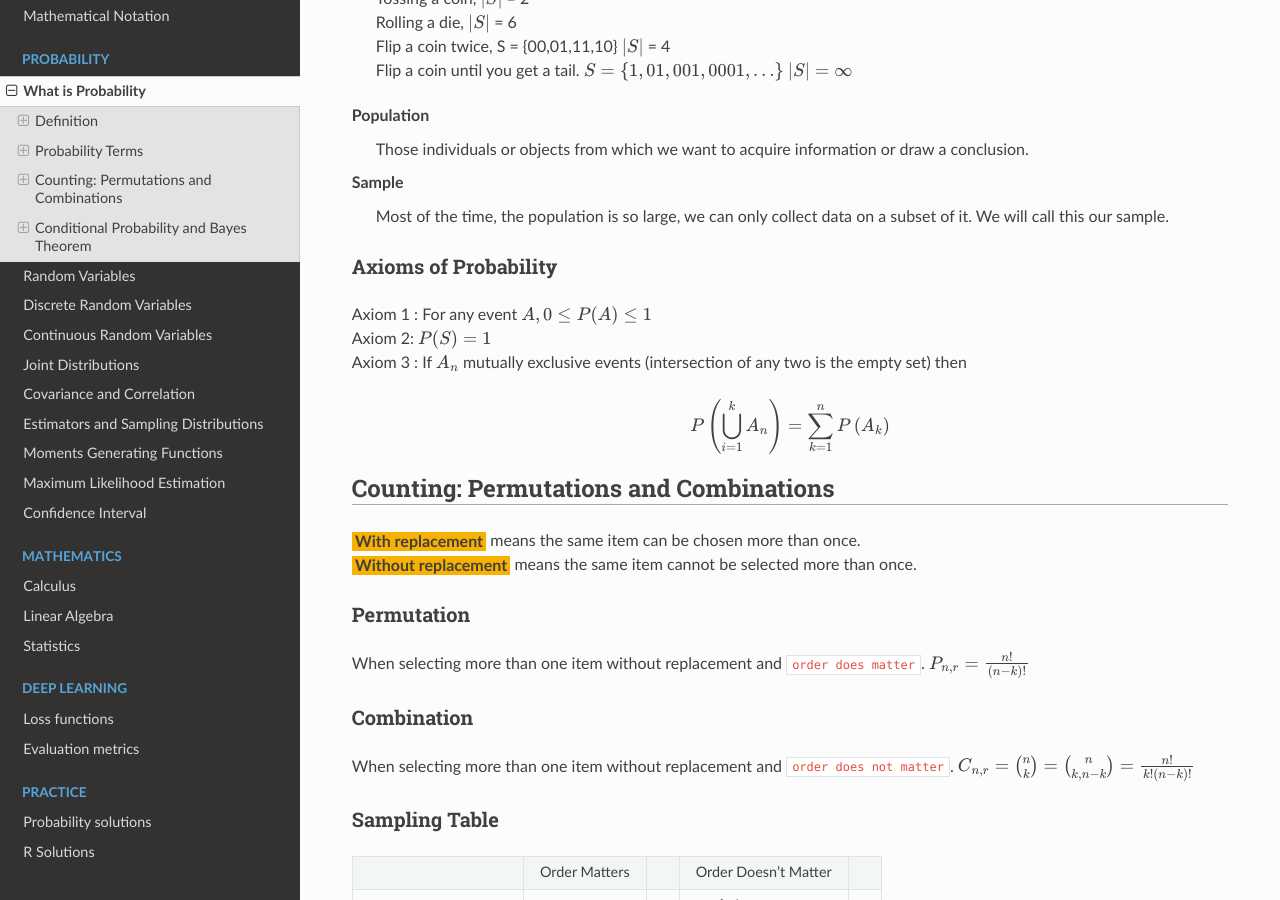
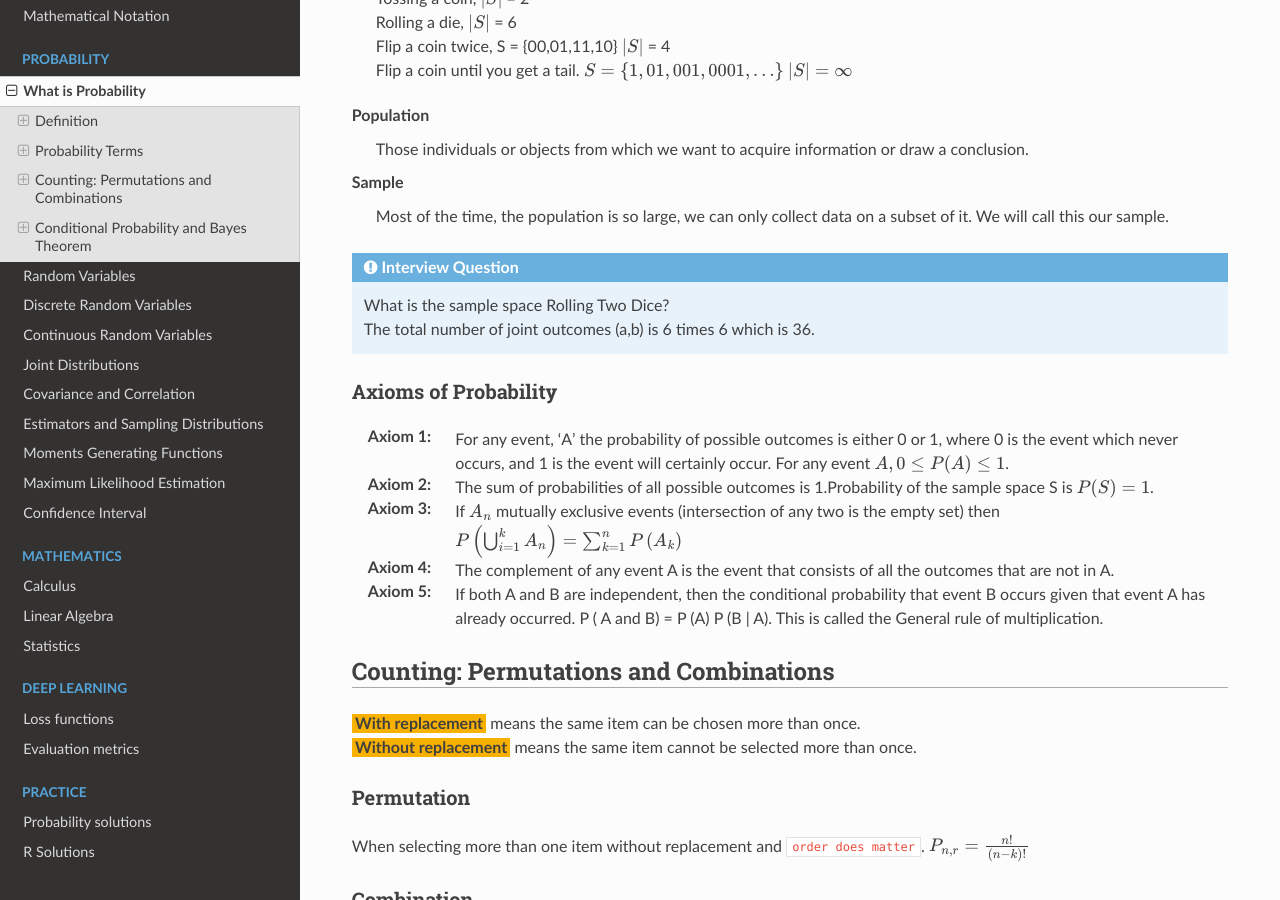
Before and after one commit to akkefa/ml-notes, a Sphinx documentation site: the page built from docs/probability/what_is_probability.rst, in a window 1280 px wide and 900 px high, scrolled down 1375 px. Built offline with Sphinx 7.4.7 and the Read the Docs theme 2.0.0, drawn with Linux system fonts in a browser that asks for light colours.

Commit message:
New changes.

```diff
--- a/docs/probability/what_is_probability.rst
+++ b/docs/probability/what_is_probability.rst
@@ -65,15 +65,22 @@ Some of the important probability terms are discussed here.
     Sample
         Most of the time, the population is so large, we can only collect data on a subset of it. We will call this our sample.
 
+.. admonition:: Interview Question
+
+    | What is the sample space Rolling Two Dice?
+    | The total number of joint outcomes (a,b) is 6 times 6 which is 36.
+
+
 Axioms of Probability
 ----------------------
-| Axiom 1 : For any event :math:`A, 0 \leq P(A) \leq 1`
-| Axiom 2: :math:`P(S)=1`
-| Axiom 3 : If :math:`A_{n}` mutually exclusive events (intersection of any two is the empty set) then
-
-.. math::
-
-    P\left(\bigcup_{i = 1}^k A_n\right) = \sum_{k=1}^{n} P\left(A_{k}\right)
+:Axiom 1:   For any event, 'A' the probability of possible outcomes is either 0 or 1, where 0 is the event which never
+            occurs, and 1 is the event will certainly occur. For any event :math:`A, 0 \leq P(A) \leq 1`.
+:Axiom 2:   The sum of probabilities of all possible outcomes is 1.Probability of the sample space S is :math:`P(S)=1`.
+:Axiom 3:   If :math:`A_{n}` mutually exclusive events (intersection of any two is the empty set) then
+            :math:`P\left(\bigcup_{i = 1}^k A_n\right) = \sum_{k=1}^{n} P\left(A_{k}\right)`
+:Axiom 4:   The complement of any event A is the event that consists of all the outcomes that are not in A.
+:Axiom 5:   If both A and B are independent, then the conditional probability that event B occurs given that event A has already occurred.
+            P ( A and B) = P (A) P (B | A). This is called the General rule of multiplication.
 
 
 Counting: Permutations and Combinations
```
